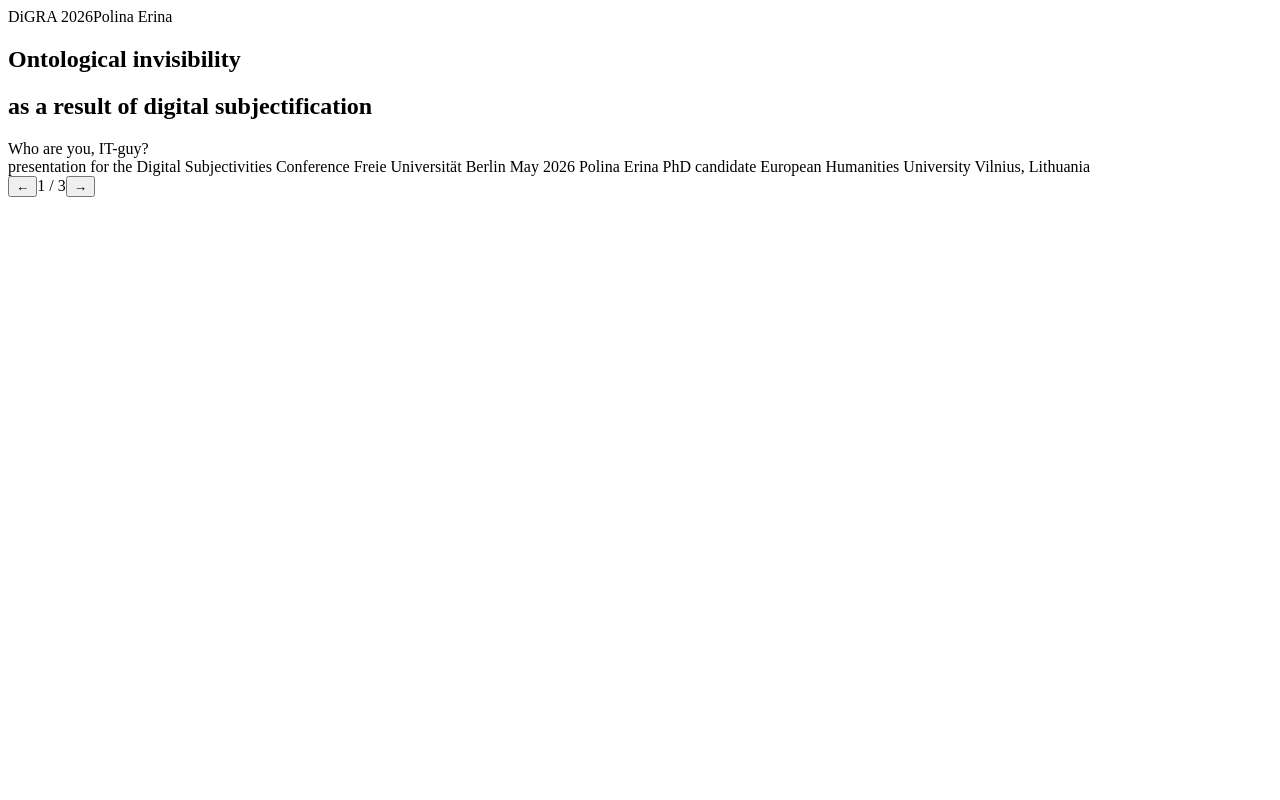
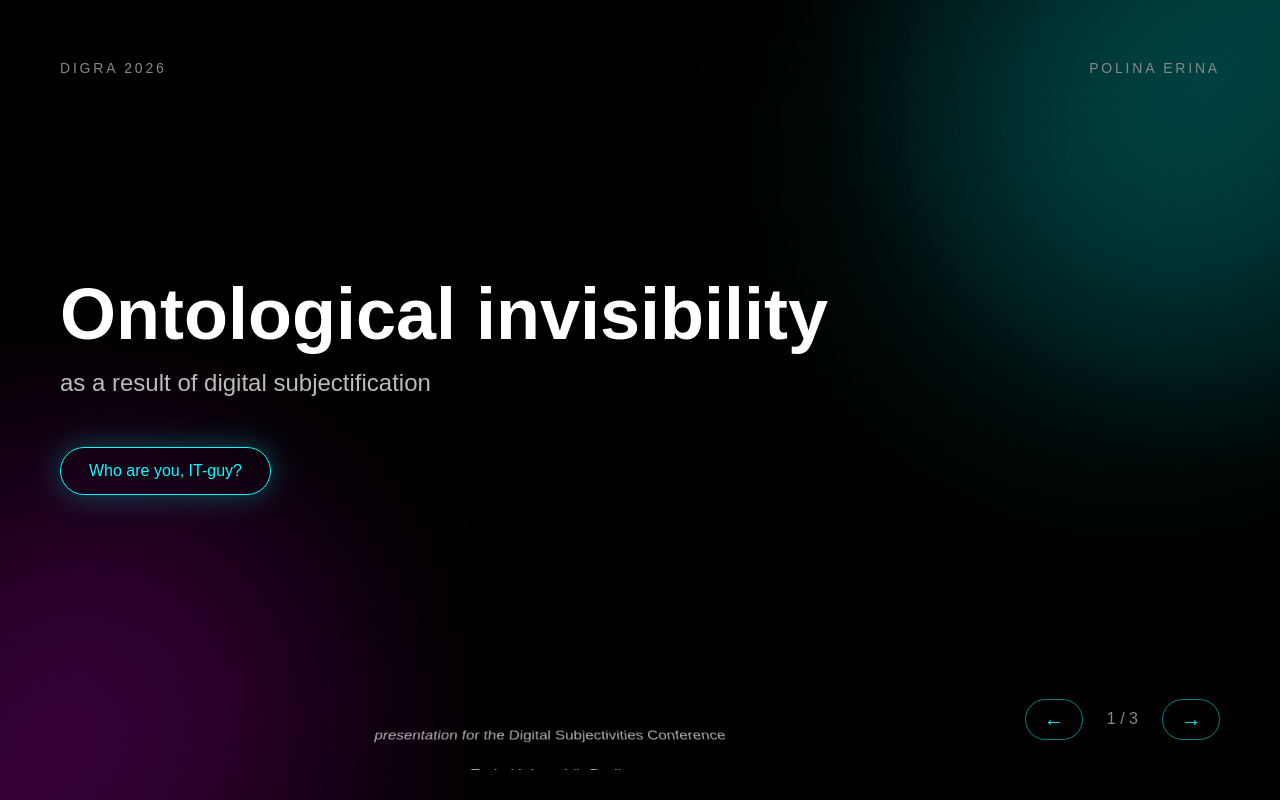
Before and after one commit to fk65hf8z6h/digra-presentation, a React (Vite) app: page / in a window 1280 px wide. Built offline with nearby package versions, Linux system fonts and the light colour scheme; the HTML template or start-up script is replaced by a standard one.

Commit message:
Update index.css

```diff
--- a/src/index.css
+++ b/src/index.css
@@ -1,122 +1,338 @@
-import { useEffect, useState } from "react";
+body {
+  margin: 0;
+  background: black;
+  color: white;
+  font-family: Arial, sans-serif;
+  overflow: hidden;
+}
 
-export default function App() {
-  const slides = [
-    {
-      title: "Ontological invisibility",
-      subtitle: "as a result of digital subjectification",
-      accent: "Who are you, IT-guy?",
-      crawl: `
-presentation for the Digital Subjectivities Conference
+.presentation {
+  width: 100vw;
+  height: 100vh;
+  background: black;
+}
 
-Freie Universität Berlin
-May 2026
+.slide {
+  position: relative;
+  width: 100vw;
+  height: 100vh;
+  padding: 60px;
+  box-sizing: border-box;
+  display: flex;
+  flex-direction: column;
+  justify-content: space-between;
+  overflow: hidden;
 
-Polina Erina
-PhD candidate
+  background:
+    radial-gradient(circle at top right, rgba(0,255,255,0.18), transparent 32%),
+    radial-gradient(circle at bottom left, rgba(255,0,255,0.14), transparent 32%),
+    #000;
+}
 
-European Humanities University
-Vilnius, Lithuania
-`
-    },
+.topline {
+  position: relative;
+  z-index: 5;
 
-    {
-      title: "Problem field",
-      text: "Women are operationally visible in corporate IT, but ontologically unrecognizable as digital subjects."
-    },
+  display: flex;
+  justify-content: space-between;
 
-    {
-      title: "Theorisation",
-      bullets: [
-        "Foucault — subjectification through power",
-        "Butler — recognition through norms",
-        "Deleuze — repetition and process",
-        "Barad — agential cuts and ontological exclusion"
-      ]
-    }
-  ];
+  font-size: 14px;
+  letter-spacing: 0.2em;
+  text-transform: uppercase;
 
-  const [current, setCurrent] = useState(0);
+  color: #888;
+}
 
-  const next = () => setCurrent((s) => Math.min(s + 1, slides.length - 1));
-  const prev = () => setCurrent((s) => Math.max(s - 1, 0));
+.content {
+  position: relative;
+  z-index: 5;
 
-  useEffect(() => {
-    const handleKey = (e) => {
-      if (
-        e.key === "ArrowRight" ||
-        e.key === " " ||
-        e.key === "PageDown"
-      ) {
-        next();
-      }
+  max-width: 900px;
+}
 
-      if (
-        e.key === "ArrowLeft" ||
-        e.key === "PageUp"
-      ) {
-        prev();
-      }
-    };
+h1 {
+  font-size: 72px;
+  line-height: 0.95;
 
-    window.addEventListener("keydown", handleKey);
+  margin: 0 0 20px;
 
-    return () => window.removeEventListener("keydown", handleKey);
-  }, []);
+  animation: fadeUp 1s ease forwards;
+}
 
-  const slide = slides[current];
+h2 {
+  font-weight: 300;
+  color: #bbb;
 
-  return (
-    <div className="presentation">
-      <section className="slide" key={current}>
-        <div className="glow glow1"></div>
-        <div className="glow glow2"></div>
+  margin-bottom: 30px;
 
-        <div className="topline">
-          <span>DiGRA 2026</span>
-          <span>Polina Erina</span>
-        </div>
+  animation: fadeUp 1.4s ease forwards;
+}
 
-        <div className="content">
-          <h1>{slide.title}</h1>
+.accent {
+  display: inline-block;
 
-          {slide.subtitle && <h2>{slide.subtitle}</h2>}
+  padding: 14px 28px;
 
-          {slide.accent && (
-            <div className="accent">
-              {slide.accent}
-            </div>
-          )}
+  border: 1px solid cyan;
+  border-radius: 999px;
 
-          {slide.text && <p>{slide.text}</p>}
+  color: cyan;
 
-          {slide.bullets && (
-            <ul>
-              {slide.bullets.map((b, i) => (
-                <li key={i}>{b}</li>
-              ))}
-            </ul>
-          )}
-        </div>
+  margin-top: 20px;
 
-        {slide.crawl && (
-          <div className="crawl-wrapper">
-            <div className="crawl">
-              {slide.crawl}
-            </div>
-          </div>
-        )}
+  box-shadow: 0 0 30px rgba(0,255,255,0.3);
 
-        <div className="footer">
-          <button onClick={prev}>←</button>
+  animation: glowIn 1.8s ease forwards;
+}
 
-          <span>
-            {current + 1} / {slides.length}
-          </span>
+p {
+  font-size: 32px;
+  line-height: 1.5;
 
-          <button onClick={next}>→</button>
-        </div>
-      </section>
-    </div>
-  );
+  color: #ddd;
+
+  max-width: 800px;
+
+  animation: fadeUp 1.4s ease forwards;
 }
+
+ul {
+  list-style: none;
+  padding: 0;
+}
+
+li {
+  font-size: 30px;
+
+  margin-bottom: 20px;
+
+  color: #ddd;
+
+  opacity: 0;
+
+  animation: bulletReveal 1s ease forwards;
+}
+
+li:nth-child(1) {
+  animation-delay: 0.2s;
+}
+
+li:nth-child(2) {
+  animation-delay: 0.4s;
+}
+
+li:nth-child(3) {
+  animation-delay: 0.6s;
+}
+
+li:nth-child(4) {
+  animation-delay: 0.8s;
+}
+
+.glow {
+  position: absolute;
+
+  border-radius: 50%;
+
+  filter: blur(100px);
+
+  pointer-events: none;
+}
+
+.glow1 {
+  width: 420px;
+  height: 420px;
+
+  background: rgba(0,255,255,0.16);
+
+  top: -100px;
+  right: -100px;
+
+  animation: driftOne 8s ease-in-out infinite alternate;
+}
+
+.glow2 {
+  width: 420px;
+  height: 420px;
+
+  background: rgba(255,0,255,0.12);
+
+  bottom: -120px;
+  left: -120px;
+
+  animation: driftTwo 9s ease-in-out infinite alternate;
+}
+
+.footer {
+  position: relative;
+  z-index: 6;
+
+  display: flex;
+  gap: 24px;
+
+  align-items: center;
+  justify-content: flex-end;
+
+  color: #888;
+}
+
+button {
+  background: transparent;
+
+  border: 1px solid rgba(0,255,255,0.5);
+  border-radius: 999px;
+
+  color: cyan;
+
+  padding: 8px 18px;
+
+  font-size: 20px;
+
+  cursor: pointer;
+}
+
+button:hover {
+  background: rgba(0,255,255,0.12);
+
+  box-shadow: 0 0 20px rgba(0,255,255,0.25);
+}
+
+/* STAR WARS SUBTITLE STRIP */
+
+.crawl-wrapper {
+  position: absolute;
+
+  left: 80px;
+  right: 260px;
+  bottom: 30px;
+
+  height: 70px;
+
+  overflow: hidden;
+
+  pointer-events: none;
+
+  z-index: 4;
+}
+
+.crawl {
+  position: absolute;
+
+  left: 20%;
+  width: 60%;
+
+  top: 100%;
+
+  color: rgba(255,255,255,0.68);
+
+  font-size: 18px;
+  line-height: 1.5;
+
+  text-align: center;
+
+  white-space: pre-line;
+
+  opacity: 0;
+
+  animation: miniCrawl 22s linear 0.4s forwards;
+}
+
+@keyframes miniCrawl {
+  from {
+    top: 100%;
+    opacity: 0;
+
+    transform:
+      perspective(360px)
+      rotateX(24deg)
+      scale(1);
+  }
+
+  8% {
+    opacity: 1;
+  }
+
+  82% {
+    opacity: 1;
+  }
+
+  to {
+    top: -520%;
+    opacity: 0;
+
+    transform:
+      perspective(360px)
+      rotateX(24deg)
+      scale(0.72);
+  }
+}
+
+@keyframes fadeUp {
+  from {
+    opacity: 0;
+
+    transform: translateY(30px);
+
+    filter: blur(10px);
+  }
+
+  to {
+    opacity: 1;
+
+    transform: translateY(0);
+
+    filter: blur(0);
+  }
+}
+
+@keyframes glowIn {
+  from {
+    opacity: 0;
+
+    transform: scale(0.9);
+  }
+
+  to {
+    opacity: 1;
+
+    transform: scale(1);
+  }
+}
+
+@keyframes bulletReveal {
+  from {
+    opacity: 0;
+
+    transform: translateX(-20px);
+
+    filter: blur(6px);
+  }
+
+  to {
+    opacity: 1;
+
+    transform: translateX(0);
+
+    filter: blur(0);
+  }
+}
+
+@keyframes driftOne {
+  from {
+    transform: translate(0, 0) scale(1);
+  }
+
+  to {
+    transform: translate(-40px, 60px) scale(1.15);
+  }
+}
+
+@keyframes driftTwo {
+  from {
+    transform: translate(0, 0) scale(1);
+  }
+
+  to {
+    transform: translate(50px, -40px) scale(1.12);
+  }
+}
```
